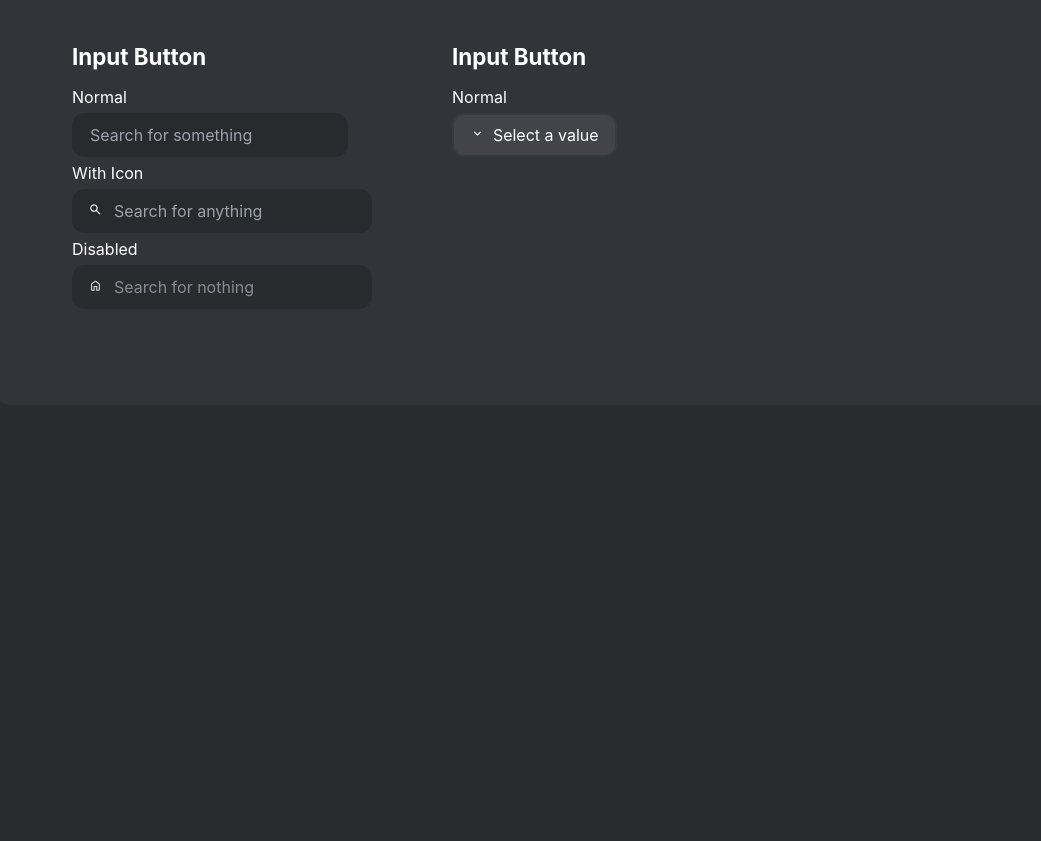
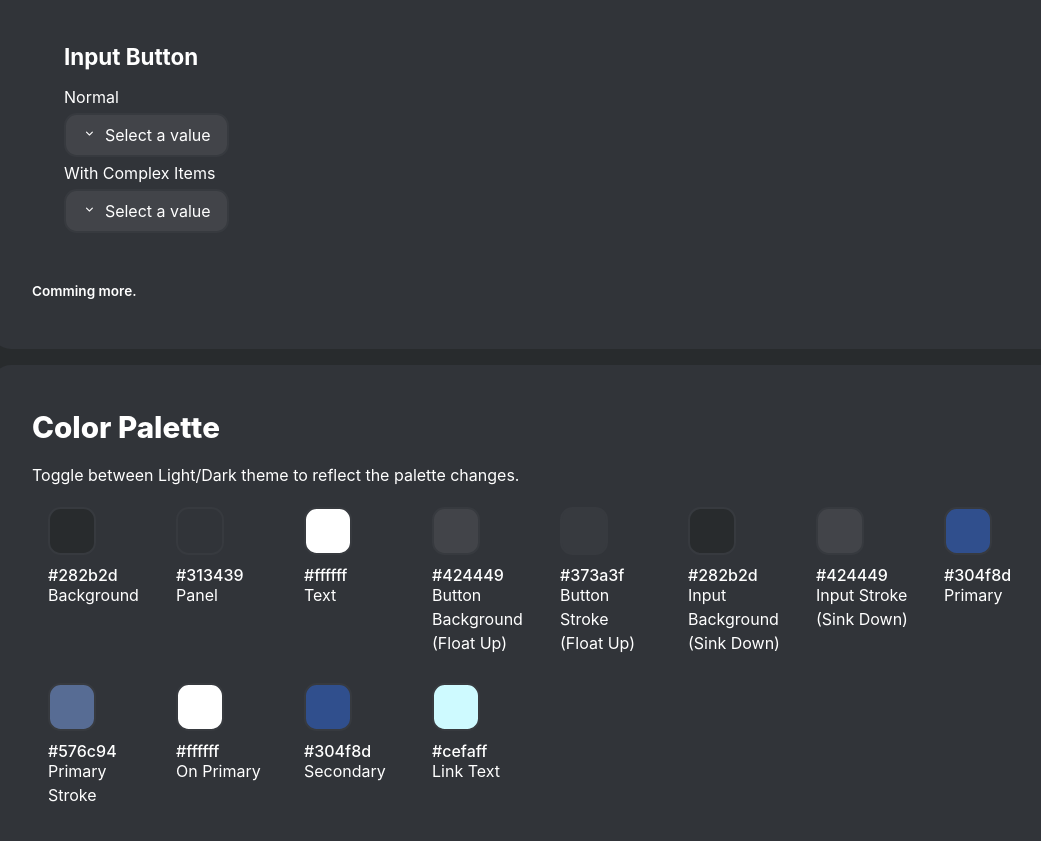
Before and after one commit to salesync-org/salesync, a React (Vite) app in the folder front-end/: page / in a window 1280 px wide. Shown: the part 1103-1944 px from the top of the page, without its empty margins (64-1105 px from the left). Before the commit the page ends 1524 px from the top, so only its background shows below. Built offline with nearby package versions, Linux system fonts and the light colour scheme.

Commit message:
Finish Cheatsheet page and components for reference

```diff
--- a/front-end/src/App.tsx
+++ b/front-end/src/App.tsx
@@ -2,9 +2,9 @@ import Cheatsheet from "./pages/Cheatsheet/Cheatsheet";
 
 function App() {
   return (
-    <>
+    <div>
       <Cheatsheet/>
-    </>
+    </div>
   )
 }
 
--- a/front-end/src/components/DropDown/DropDown.tsx
+++ b/front-end/src/components/DropDown/DropDown.tsx
@@ -78,18 +78,6 @@ const DropDown: React.FC<DropdownButtonProps> = ({
                 }
                 target = target.parentNode as HTMLElement;
             }
-        }
-        if (event.key === "ArrowUp" || event.key === "ArrowDown") {
-            var focusedElement = document.activeElement as HTMLElement;
-
-            // Find the next focusable element
-            var nextElement = (event.key === "ArrowDown") ? focusedElement.nextElementSibling as HTMLElement :
-            focusedElement.previousElementSibling as HTMLElement;
-
-            // If there is a next focusable element, set focus to it
-            if (nextElement) {
-                nextElement.focus();
-            }
         }}
 
     return (
@@ -109,11 +97,11 @@ const DropDown: React.FC<DropdownButtonProps> = ({
                 rounded bg-button-background-light dark:bg-button-background-dark px-2 border-2 border-button-stroke-light dark:border-button-stroke-dark
                 absolute z-10 max-h-80 overflow-y-auto ${
                     shoulDropUp
-                        ? "origin-top top-12"
+                        ? "origin-top top-[4.8rem]"
                         : "origin-bottom bottom-12"
                 }
                 ${
-                    isOpen ? "scale-100" : "scale-0"
+                    isOpen ? "scale-100" : "scale-0 *:hidden"
                 } transition-all duration-100 ease-in-out`}
                 onClick={(event) => {
                     let target = event.target as HTMLElement;
--- a/front-end/src/components/Item/Item.tsx
+++ b/front-end/src/components/Item/Item.tsx
@@ -19,6 +19,7 @@ const Item: React.FC<ItemProps> = ({
     icon,
 }) => {
     return (
+        <div title={title}>
             <a className={`${className} flex py-2 rounded-sm`} href={href} tabIndex={0} title={title}>
                 <div className="flex items-center  align-middle flex-grow py-2 px-2 rounded-sm hover:bg-secondary-light hover:text-link-text-light dark:hover:bg-secondary-dark dark:hover:text-link-text-dark">
                     {icon && (
@@ -26,9 +27,9 @@ const Item: React.FC<ItemProps> = ({
                             {icon}
                         </div>
                     )}
-                <div className="align-middle flex-grow  min-w-32 mx-2 text-ellipsis pr-4">
+                    <div className="align-middle flex-grow flex-nowrap min-w-32 mx-2 text-ellipsis pr-4">
                         <div>
-                        <h5>{additionalInfo}</h5>
+                            <h5 className="text-ellipsis text-nowrap">{additionalInfo}</h5>
                             {(subTitle || additionalInfo) && <p>{title}</p>}
                             {(!subTitle && !additionalInfo) && <h4>{title}</h4>}
                             <h5>{subTitle}</h5>
@@ -37,6 +38,7 @@ const Item: React.FC<ItemProps> = ({
                     {href && <Icon name="arrow_outward" size="2rem" />}
                 </div>
             </a>
+        </div>
     );
 };
 
--- a/front-end/src/pages/Cheatsheet/Cheatsheet.tsx
+++ b/front-end/src/pages/Cheatsheet/Cheatsheet.tsx
@@ -5,6 +5,7 @@ import ComponentPanel from "./ComponentPanel/ComponentPanel";
 import TypographyPanel from "./TypographyPanel/TypographyPanel";
 import themeSwitcher from "../../utils/themeSwitcher";
 import Icon from "../../components/Icon/Icon";
+import PalettePanel from "./PalettePanel/PalettePanel";
 
 function Cheatsheet() {
     return (
@@ -25,6 +26,7 @@ function Cheatsheet() {
             </div>
             <TypographyPanel />
             <ComponentPanel />
+            <PalettePanel />
         </div>
     );
 }
--- a/front-end/src/pages/Cheatsheet/ComponentPanel/ComponentPanel.tsx
+++ b/front-end/src/pages/Cheatsheet/ComponentPanel/ComponentPanel.tsx
@@ -14,12 +14,12 @@ function ComponentPanel() {
             <p>
                 These are all of the predefined UI components to be used in the project.
             </p>
-            <div className="flex flex-wrap my-6 *:my-6 *:mx-10">
+            <div className="flex flex-wrap my-6 *:my-6 *:mx-8">
                 <div>
                     <h2 className="mb-4">Primary Button</h2>
                     <PrimaryButton onClick={function (): void {}} header="Normal" showHeader={true}>Primary</PrimaryButton>
                     <PrimaryButton onClick={function (): void {}} header="Disabled" disabled={true} showHeader={true}>Primary</PrimaryButton>
-                    <PrimaryButton onClick={function (): void {}} header="Icon" showHeader={true}>
+                    <PrimaryButton onClick={function (): void {}} header="With Icon" showHeader={true}>
                         <Icon name="search" />
                         <p>Primary</p>
                     </PrimaryButton>
@@ -28,7 +28,7 @@ function ComponentPanel() {
                     <h2 className="mb-4">Secondary Button</h2>
                     <Button onClick={function (): void {}} header="Normal" showHeader={true}>Secondary</Button>
                     <Button onClick={function (): void {}} header="Disabled" disabled={true} showHeader={true}>Secondary</Button>
-                    <Button onClick={function (): void {}} header="Icon" showHeader={true}>
+                    <Button onClick={function (): void {}} header="With Icon" showHeader={true}>
                         <Icon name="edit" />
                         <p>Secondary</p>
                     </Button>
@@ -48,14 +48,19 @@ function ComponentPanel() {
                 <div>
                     <h2 className="mb-4">Input Button</h2>
                     <DropDown header="Normal" value="Select a value">
-                        <Item icon={<Icon name="person" size="1rem" />} title="Complex Item" subTitle="With Subtitle" href="#"/>
-                        <Item title="Simple Item" subTitle="With Subtitle"/>
+                        <Item title="Item 1"/>
+                        <Item title="Item 2"/>
+                        <Item title="Item 3"/>
+                        <Item title="Item 4"/>
+                    </DropDown>
+                    <DropDown header="With Complex Items" value="Select a value">
+                        <Item icon={<Icon name="person" size="1rem" />} title="Complex" subTitle="With Subtitle" href="#"/>
                         <Item title="Detailed" subTitle="And Subtitle" additionalInfo="With Additional Info"/>
-                        <Item title="Simpliest Item"/>
+                        <Item title="Simple" subTitle="With Subtitle"/>
                     </DropDown>
                 </div>
             </div>
-
+            <h5>Comming more.</h5>
         </Panel>
     );
 }
--- /dev/null
+++ b/front-end/src/pages/Cheatsheet/PalettePanel/ColorInfo.tsx
@@ -0,0 +1,40 @@
+import { useEffect, useRef, useState } from "react";
+
+type ColorInfoProps = {
+    description: string;
+    color: string;
+};
+
+function ColorInfo(props: ColorInfoProps) {
+    const { description, color } = props;
+    const [colorName, setColorName] = useState("#000000");
+
+    const divRef = useRef<HTMLDivElement>(null);
+
+    useEffect(() => {
+        if (divRef.current) {
+            const computedStyle = getComputedStyle(divRef.current);
+            const backgroundColor = computedStyle.backgroundColor;
+            // Update the description with the background color
+            setColorName(rgbToHex(backgroundColor));
+
+            function rgbToHex(color: string) {
+                // Remove the "rgb(" and ")" parts from the string
+                const rgb = color.slice(4, -1).split(",");
+                const r = parseInt(rgb[0].trim(), 10).toString(16).padStart(2, "0");
+                const g = parseInt(rgb[1].trim(), 10).toString(16).padStart(2, "0");
+                const b = parseInt(rgb[2].trim(), 10).toString(16).padStart(2, "0");
+                return `#${r}${g}${b}`;
+            }
+        }
+    }, []);
+    return (
+        <div className="p-2 w-32">
+            <div ref={divRef} className={`${color} w-12 h-12 my-3 rounded border-2 border-button-stroke-light dark:border-button-stroke-dark`}></div>
+            <h4>{colorName}</h4>
+            <p>{description}</p>
+        </div>
+    );
+}
+
+export default ColorInfo;
--- /dev/null
+++ b/front-end/src/pages/Cheatsheet/PalettePanel/PalettePanel.tsx
@@ -0,0 +1,32 @@
+import Panel from "../../../components/Panel/Panel";
+import ColorInfo from "./ColorInfo";
+
+function PalettePanel() {
+    return (
+        <Panel>
+            <div className="mb-5 flex justify-stretch align-middle items-center">
+                <h1 className="">Color Palette</h1>
+            </div>
+            <p>
+                Toggle between Light/Dark theme to reflect the palette changes.
+            </p>
+
+            <div className="flex flex-wrap divide-input-stroke-light dark:divide-input-stroke-dark *:px-4">
+                <ColorInfo color="bg-background-light dark:bg-background-dark" description="Background" />
+                <ColorInfo color="bg-panel dark:bg-panel-dark" description="Panel" />
+                <ColorInfo color="bg-text dark:bg-text-dark" description="Text" />
+                <ColorInfo color="bg-button-background dark:bg-button-background-dark" description="Button Background (Float Up)" />
+                <ColorInfo color="bg-button-stroke dark:bg-button-stroke-dark" description="Button Stroke (Float Up)" />
+                <ColorInfo color="bg-input-background dark:bg-input-background-dark" description="Input Background (Sink Down)" />
+                <ColorInfo color="bg-input-stroke dark:bg-input-stroke-dark" description="Input Stroke (Sink Down)" />
+                <ColorInfo color="bg-primary" description="Primary" />
+                <ColorInfo color="bg-primary-stroke" description="Primary Stroke" />
+                <ColorInfo color="bg-on-primary" description="On Primary" />
+                <ColorInfo color="bg-secondary dark:bg-secondary-dark" description="Secondary" />
+                <ColorInfo color="bg-link-text dark:bg-link-text-dark" description="Link Text" />
+            </div>
+        </Panel>
+    );
+}
+
+export default PalettePanel;
```
Lines whose indentation alone changed are shown as unchanged.
